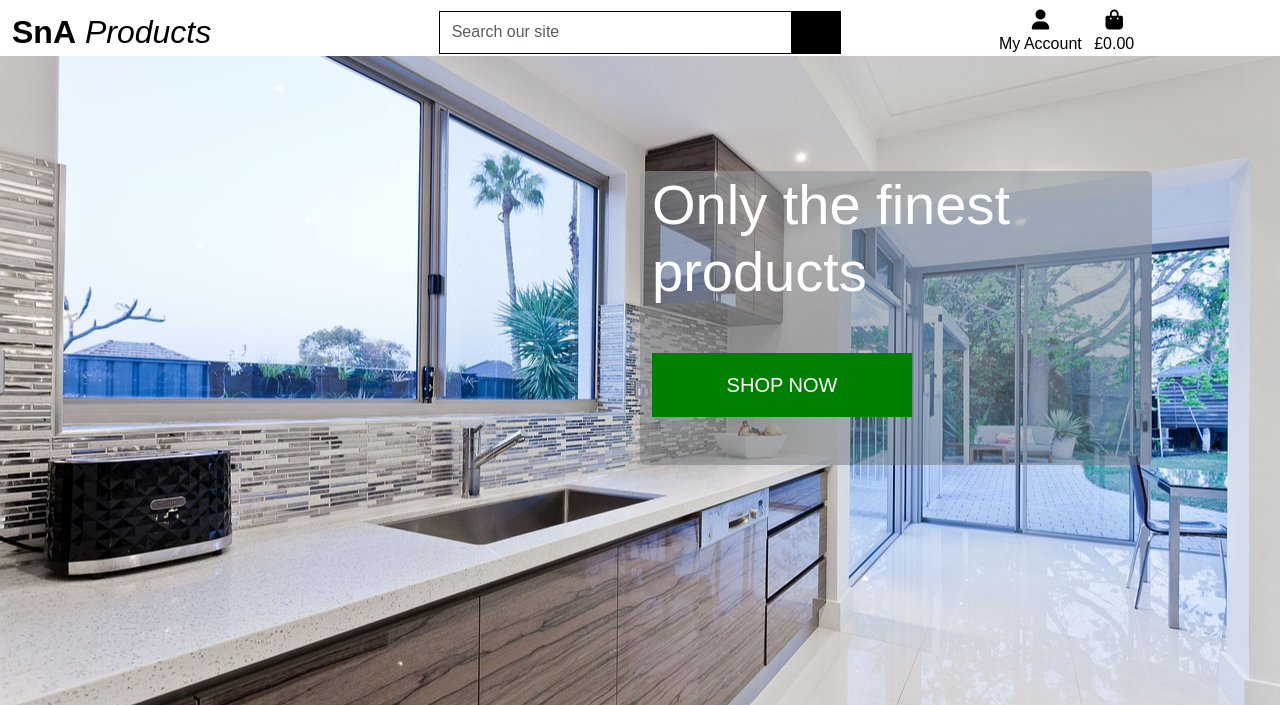
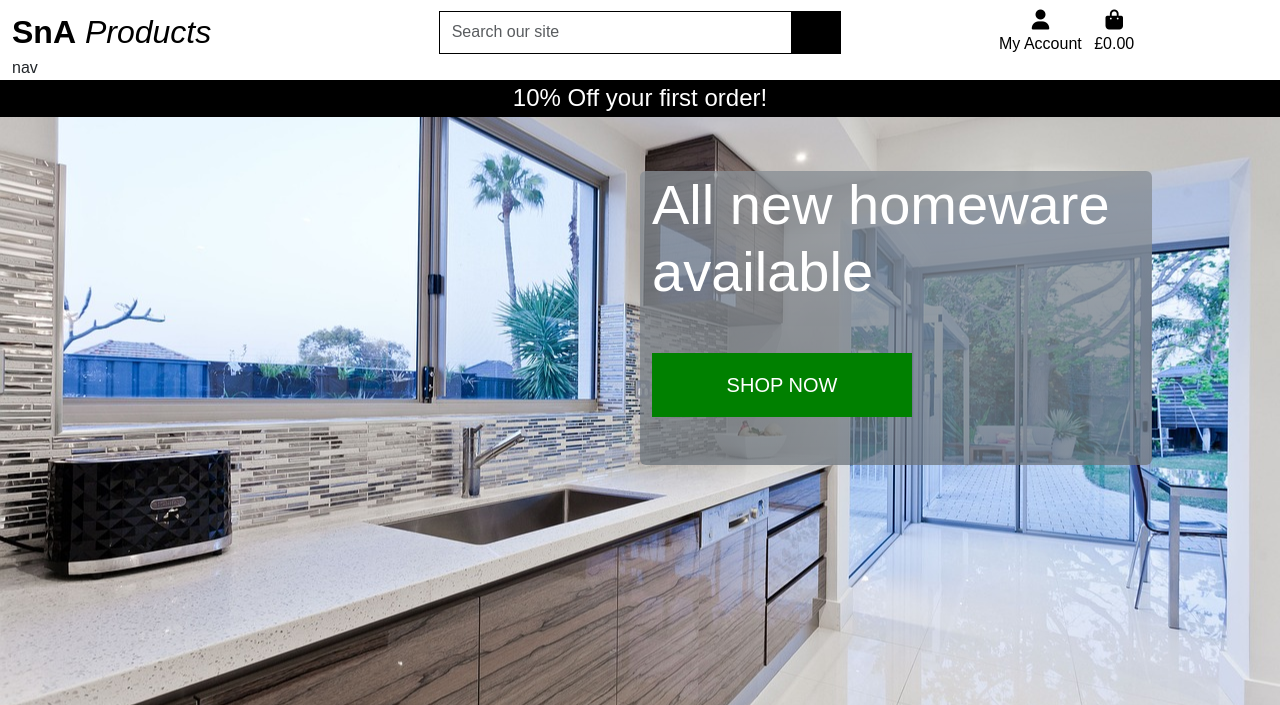
Before and after one commit to antonychalks/SnaProducts, a Django app: page / in a window 1280 px wide. Shown: the top 705 px of the page. Run offline with Django 3.2, Linux system fonts and the light colour scheme; some libraries are stand-ins or nearby versions; some web fonts are replaced.

Commit message:
Added a banner to the main page

```diff
--- a/landing_page/templates/landing_page/index.html
+++ b/landing_page/templates/landing_page/index.html
@@ -4,8 +4,8 @@
 {% block content %}
 <div class="container h-100">
     <div class="row h-100 justify-content-end">
-        <div class="col-7 col-md-6 my-auto bg-secondary bg-gradient bg-opacity-50 rounded">
-            <h1 class="display-4 logo-font text-white"> Only the finest products</h1>
+        <div class="col-7 col-md-6 my-auto bg-secondary bg-gradient bg-opacity-75 rounded">
+            <h1 class="display-4 logo-font text-white"> All new homeware available</h1>
             <div class="my-5">
                 <h4>
                     <a href="" class="shop-now-button btn btn-lg rounded-0 text-uppercase py-3">Shop Now</a>
--- a/templates/base.html
+++ b/templates/base.html
@@ -93,7 +93,17 @@
             </li>
           </ul>
         </div>
-      <div>
+      </div>
+      <div class="row bg-white">
+        <nav>
+          nav
+        </nav>
+      </div>
+      <div id="banner" class="row text-center">
+        <div class="col bg-black text-white">
+          <h4 class="logo-font my-1"> 10% Off your first order!</h4>
+        </div>
+      </div>
     </header>
 
     {% if messages %}
```
